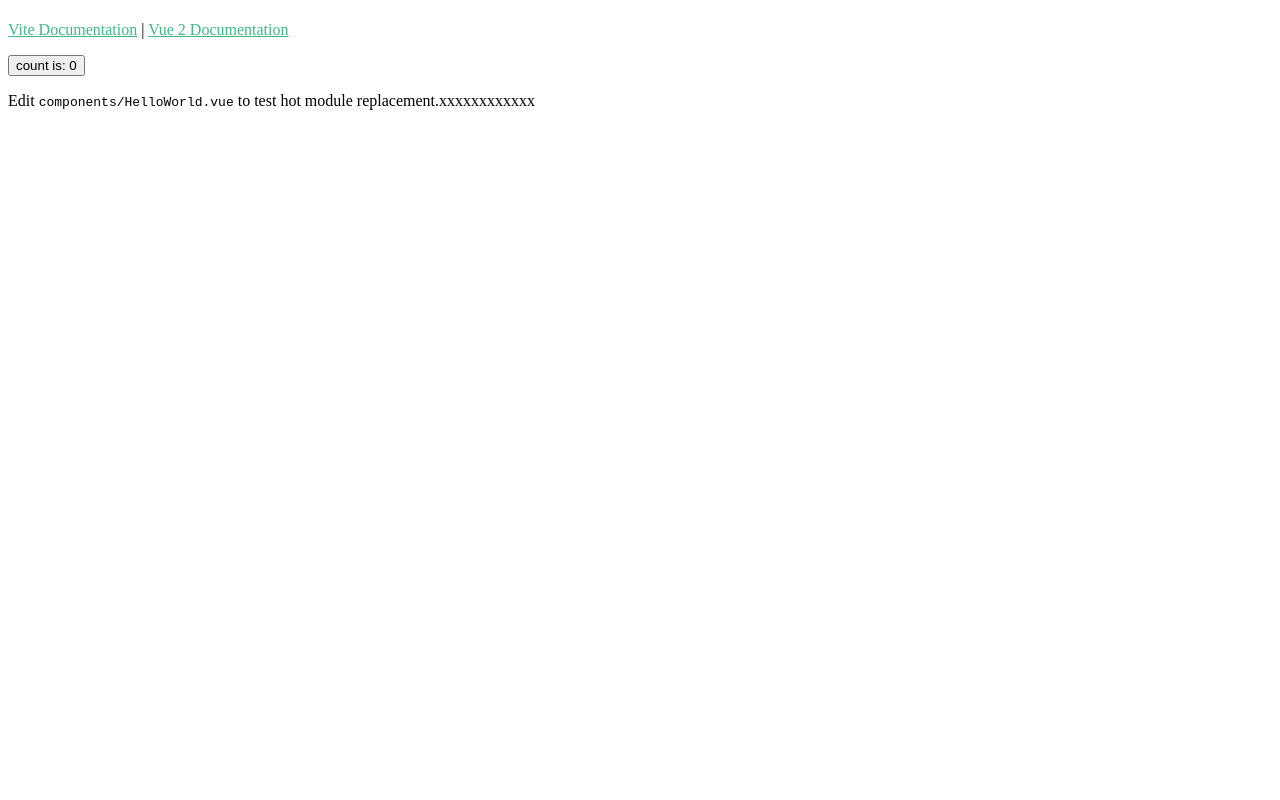
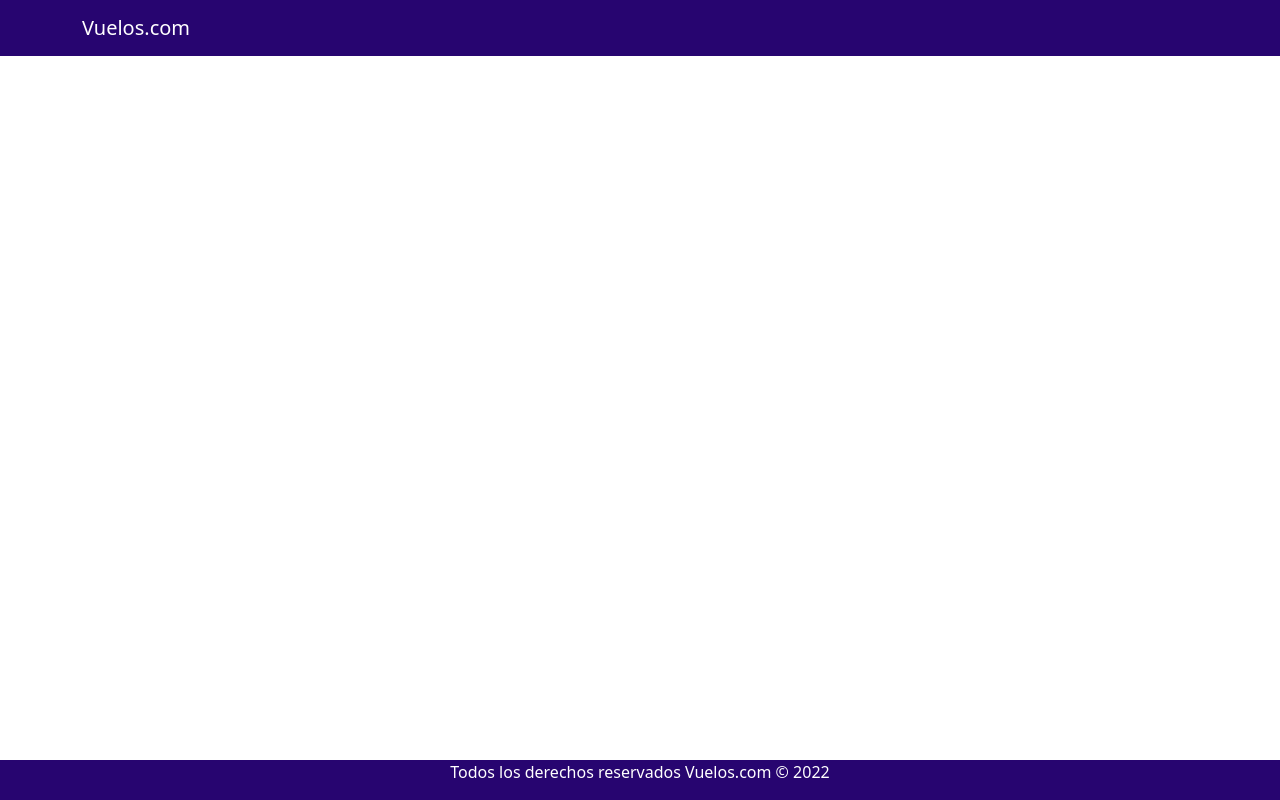
Before and after one commit to Mark090999/challenge-front, a Vue app: page / in a window 1280 px wide. Built offline with nearby package versions, Linux system fonts and the light colour scheme.

Commit message:
Add main layout

```diff
--- a/package.json
+++ b/package.json
@@ -8,12 +8,14 @@
     "preview": "vite preview"
   },
   "dependencies": {
+    "bootstrap": "^5.1.3",
+    "bootstrap-vue": "^2.21.2",
     "vite-plugin-vue2": "^1.9.3",
     "vue": "^2.6.14",
+    "vue-router": "~3.1.5",
     "vue-template-compiler": "^2.6.14",
     "vuex": "~3.1.2",
-    "vuex-persistedstate": "^3.0.1",
-    "vue-router": "~3.1.5"
+    "vuex-persistedstate": "^3.0.1"
   },
   "devDependencies": {
     "@vitejs/plugin-vue": "^2.2.0",
--- a/src/App.vue
+++ b/src/App.vue
@@ -1,10 +1,17 @@
 <template>
+  <div id="container">
+  <nav-bar></nav-bar>
   <router-view></router-view>
+  <Footer></Footer>
+  </div>
 </template>
 
 <script>
+import Footer from './components/Footer.vue'
+import NavBar from './components/NavBar.vue'
 
 export default {
+  components: { NavBar, Footer },
   name: 'App',
 }
 
--- /dev/null
+++ b/src/components/Footer.vue
@@ -0,0 +1,24 @@
+<template>
+  <div class="footer">
+    <p>Todos los derechos reservados Vuelos.com © 2022</p>
+  </div>
+</template>
+
+<script>
+
+export default {
+  name: "Footer"
+};
+</script>
+
+<style scoped>
+.footer {
+  position: fixed;
+  left: 0;
+  bottom: 0;
+  width: 100%;
+  background-color: #270570;
+  color: white;
+  text-align: center;
+}
+</style>
--- /dev/null
+++ b/src/components/Navbar.vue
@@ -0,0 +1,37 @@
+<template>
+  <b-navbar id="navbar" toggleable="md" variant="faded" type="light" class="mb-5">
+    <b-container>
+      <b-navbar-brand id="brand" to="/">Vuelos.com</b-navbar-brand>
+
+      <b-navbar-toggle class="brand"  target="nav-collapse"></b-navbar-toggle>
+
+    </b-container>
+  </b-navbar>
+</template>
+
+<script>
+
+export default {
+  name: "Navbar",
+  data() {
+    return {
+
+    };
+  },
+  created() {
+
+  },
+  methods: {
+
+  },
+};
+</script>
+
+<style scoped>
+#navbar {
+  background-color: #270570;
+}
+#brand, #router {
+  color: white;
+}
+</style>
--- a/src/router/index.js
+++ b/src/router/index.js
@@ -7,7 +7,7 @@ import Router from 'vue-router'
 
 // Views - Pages
 //const Page404 = () => import('../views/pages/Page404')
-const Main = () => import('../views/Test.vue')
+const Main = () => import('../views/Home.vue')
 
 Vue.use(Router)
 
--- /dev/null
+++ b/src/views/Home.vue
@@ -0,0 +1,30 @@
+<template>
+  <b-container class="bv-example-row" align-v="center" fluid>
+      <b-row class="buscador">
+        <b-col></b-col>
+        <b-col></b-col>
+        <b-col></b-col>
+      </b-row>
+  </b-container>
+</template>
+
+<script>
+export default {
+  props: {
+    msg: String,
+  },
+  data() {
+    return {
+      count: 0,
+      selected: null,
+        options: [
+          { value: 'A', text: 'Option A (from options prop)' },
+          { value: 'B', text: 'Option B (from options prop)' }
+        ]
+    };
+  },
+};
+</script>
+
+<style scoped>
+</style>
--- a/src/views/Test.vue
+++ /dev/null
@@ -1,40 +0,0 @@
-<template>
-  <div>
-    <h1>{{ msg }}</h1>
-
-    <p>
-      <a href="https://vitejs.dev/guide/features.html" target="_blank"
-        >Vite Documentation</a
-      >
-      |
-      <a href="https://vuejs.org/v2/guide/" target="_blank"
-        >Vue 2 Documentation</a
-      >
-    </p>
-
-    <button @click="count++">count is: {{ count }}</button>
-    <p>
-      Edit
-      <code>components/HelloWorld.vue</code> to test hot module replacement.xxxxxxxxxxxx
-    </p>
-  </div>
-</template>
-
-<script>
-export default {
-  props: {
-    msg: String,
-  },
-  data() {
-    return {
-      count: 0,
-    };
-  },
-};
-</script>
-
-<style scoped>
-a {
-  color: #42b983;
-}
-</style>
```
Also changed, not shown: src/main.js (+8 -0 lines), 1 other file (tests, documents, lock files or other folders).
